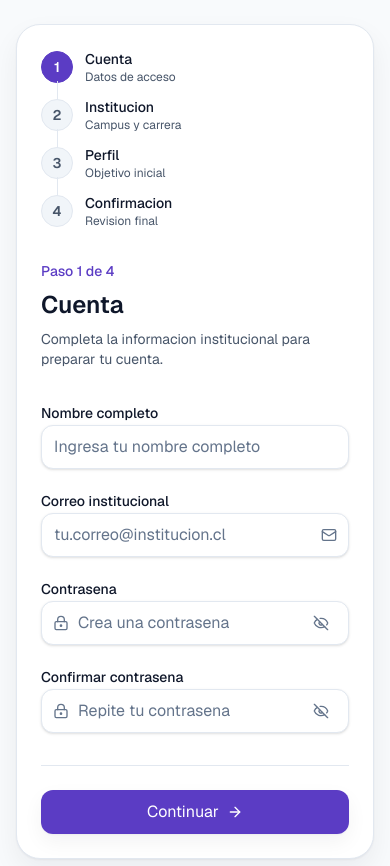
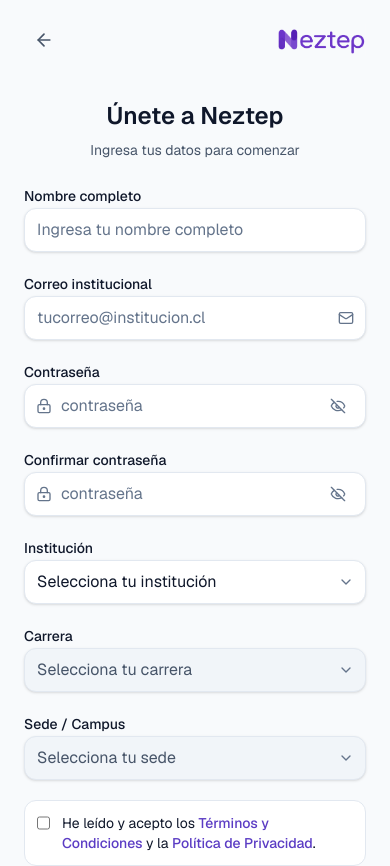
Before and after one commit to Karenartc/neztep, a Next.js app: page /register in a window 390 px wide. Shown: the top 866 px of the page. Built offline with nearby package versions, Linux system fonts and the light colour scheme.

Commit message:
refactor: modify register responsive, inputs and design

```diff
--- a/src/app/register/page.tsx
+++ b/src/app/register/page.tsx
@@ -1,20 +1,25 @@
 import type { Metadata } from "next";
+import { AuthShell } from "@/components/auth/auth-shell";
 import { RegisterForm } from "@/components/auth/register-form";
 
 export const metadata: Metadata = {
-  title: "Register | Neztep",
-  description: "Institutional registration interface for Neztep.",
+  title: "Registro",
+  description: "Crea tu cuenta institucional.",
 };
 
-/**
- * Renders the public multistep registration route without backend logic.
- */
 export default function RegisterPage() {
   return (
-    <main className="min-h-screen bg-background px-4 py-6 sm:px-6 lg:px-8">
-      <div className="mx-auto flex min-h-[calc(100vh-3rem)] max-w-6xl items-center justify-center">
+    <AuthShell
+      visualTitle="Crea tu cuenta"
+      visualSubtitle="Comienza tu camino digital como estudiante en tu institución."
+    >
+      <div className="w-full max-w-md space-y-6">
+        <div className="space-y-2 text-center">
+          <h1 className="text-2xl font-semibold text-text-primary">Únete a Neztep</h1>
+          <p className="text-sm text-text-secondary">Ingresa tus datos para comenzar</p>
+        </div>
         <RegisterForm />
       </div>
-    </main>
+    </AuthShell>
   );
 }
--- a/src/components/auth/register-form.tsx
+++ b/src/components/auth/register-form.tsx
@@ -1,25 +1,26 @@
 "use client";
 
+import Link from "next/link";
 import { useState } from "react";
-import { ArrowLeft, ArrowRight, CheckCircle2 } from "lucide-react";
-import { NeztepLogo } from "@/components/auth/neztep-logo";
-import {
-  AccountStep,
-  ConfirmationStep,
-  InstitutionStep,
-  ProfileStep,
-  type RegistrationDraft,
-} from "@/components/auth/register-step-fields";
+import { ArrowRight, Mail } from "lucide-react";
+import { PasswordInput } from "@/components/auth/password-input";
 import { Button } from "@/components/ui/button";
-import { Stepper, type StepperStep } from "@/components/ui/stepper";
+import { FormField } from "@/components/ui/form-field";
+import { Input } from "@/components/ui/input";
+import { Select } from "@/components/ui/select";
 import { institutions } from "@/lib/mock/institutions";
+import { cn } from "@/lib/utils";
 
-const steps: StepperStep[] = [
-  { id: "account", title: "Cuenta", description: "Datos de acceso" },
-  { id: "institution", title: "Institucion", description: "Campus y carrera" },
-  { id: "profile", title: "Perfil", description: "Objetivo inicial" },
-  { id: "confirmation", title: "Confirmacion", description: "Revision final" },
-];
+interface RegistrationDraft {
+  fullName: string;
+  email: string;
+  password: string;
+  confirmPassword: string;
+  institutionId: string;
+  career: string;
+  campus: string;
+  acceptTerms: boolean;
+}
 
 const initialDraft: RegistrationDraft = {
   fullName: "",
@@ -27,190 +28,173 @@
   password: "",
   confirmPassword: "",
   institutionId: "",
+  career: "",
   campus: "",
-  career: "",
-  academicLevel: "",
-  entryYear: "",
-  onboardingGoal: "",
-  receiveUpdates: true,
   acceptTerms: false,
 };
 
-/**
- * Renders the UI-only multistep registration form for institutional users.
- */
 export function RegisterForm() {
-  const [currentStep, setCurrentStep] = useState(1);
   const [draft, setDraft] = useState<RegistrationDraft>(initialDraft);
+
   const selectedInstitution = institutions.find(
-    (institution) => institution.institutionId === draft.institutionId,
+    (inst) => inst.institutionId === draft.institutionId,
   );
   const campusOptions = toOptions(selectedInstitution?.campuses ?? []);
   const careerOptions = toOptions(selectedInstitution?.careers ?? []);
-  const institutionOptions = institutions.map((institution) => ({
-    value: institution.institutionId,
-    label: institution.name,
+  const institutionOptions = institutions.map((inst) => ({
+    value: inst.institutionId,
+    label: inst.name,
   }));
 
-  function updateField<Key extends keyof RegistrationDraft>(
-    field: Key,
-    value: RegistrationDraft[Key],
+  const passwordError =
+    draft.confirmPassword && draft.password !== draft.confirmPassword
+      ? "Las contraseñas deben coincidir."
+      : undefined;
+
+  const canSubmit =
+    draft.acceptTerms &&
+    !passwordError &&
+    draft.fullName.length > 0 &&
+    draft.email.length > 0 &&
+    draft.password.length > 0;
+
+  function updateField<K extends keyof RegistrationDraft>(
+    field: K,
+    value: RegistrationDraft[K],
   ) {
-    setDraft((current) => resetDependentFields({ ...current, [field]: value }, field));
+    setDraft((prev) => {
+      const next = { ...prev, [field]: value };
+      if (field === "institutionId") {
+        next.career = "";
+        next.campus = "";
+      }
+      return next;
+    });
   }
 
   return (
-    <section className="w-full max-w-5xl overflow-hidden rounded-xl border border-border bg-surface shadow-soft">
-      <div className="grid lg:grid-cols-[18rem_1fr]">
-        <RegisterSidebar />
-        <form
-          className="space-y-8 p-6 sm:p-8 lg:p-10"
-          onSubmit={(event) => event.preventDefault()}
-        >
-          <Stepper currentStep={currentStep} steps={steps} />
-          <div className="space-y-2">
-            <p className="text-sm font-medium text-primary">
-              Paso {currentStep} de {steps.length}
-            </p>
-            <h1 className="text-2xl font-semibold text-text-primary">
-              {steps[currentStep - 1].title}
-            </h1>
-            <p className="text-sm text-text-secondary">
-              Completa la informacion institucional para preparar tu cuenta.
-            </p>
-          </div>
-          <StepContent
-            campusOptions={campusOptions}
-            careerOptions={careerOptions}
-            currentStep={currentStep}
-            draft={draft}
-            institutionName={selectedInstitution?.name ?? ""}
-            institutionOptions={institutionOptions}
-            onChange={updateField}
+    <form className="space-y-5" onSubmit={(e) => e.preventDefault()}>
+      <FormField id="fullName" label="Nombre completo">
+        <Input
+          id="fullName"
+          onChange={(e) => updateField("fullName", e.target.value)}
+          placeholder="Ingresa tu nombre completo"
+          value={draft.fullName}
+        />
+      </FormField>
+
+      <FormField id="email" label="Correo institucional">
+        <div className="relative">
+          <Input
+            className="pe-9"
+            id="email"
+            onChange={(e) => updateField("email", e.target.value)}
+            placeholder="tucorreo@institucion.cl"
+            type="email"
+            value={draft.email}
           />
-          <RegisterActions
-            canComplete={draft.acceptTerms}
-            currentStep={currentStep}
-            onBack={() => setCurrentStep((step) => Math.max(1, step - 1))}
-            onNext={() => setCurrentStep((step) => Math.min(steps.length, step + 1))}
+          <Mail
+            aria-hidden="true"
+            className="absolute right-3 top-1/2 h-4 w-4 -translate-y-1/2 text-muted-foreground"
           />
-        </form>
+        </div>
+      </FormField>
+
+      <div className="grid gap-5 sm:grid-cols-2">
+        <FormField id="password" label="Contraseña">
+          <PasswordInput
+            id="password"
+            onChange={(e) => updateField("password", e.target.value)}
+            placeholder="contraseña"
+            value={draft.password}
+          />
+        </FormField>
+        <FormField error={passwordError} id="confirmPassword" label="Confirmar contraseña">
+          <PasswordInput
+            error={Boolean(passwordError)}
+            id="confirmPassword"
+            onChange={(e) => updateField("confirmPassword", e.target.value)}
+            placeholder="contraseña"
+            value={draft.confirmPassword}
+          />
+        </FormField>
       </div>
-    </section>
+
+      <FormField id="institutionId" label="Institución">
+        <Select
+          id="institutionId"
+          onChange={(e) => updateField("institutionId", e.target.value)}
+          options={institutionOptions}
+          placeholder="Selecciona tu institución"
+          value={draft.institutionId}
+        />
+      </FormField>
+
+      <div className="grid gap-5 sm:grid-cols-2">
+        <FormField id="career" label="Carrera">
+          <Select
+            disabled={!draft.institutionId}
+            id="career"
+            onChange={(e) => updateField("career", e.target.value)}
+            options={careerOptions}
+            placeholder="Selecciona tu carrera"
+            value={draft.career}
+          />
+        </FormField>
+        <FormField id="campus" label="Sede / Campus">
+          <Select
+            disabled={!draft.institutionId}
+            id="campus"
+            onChange={(e) => updateField("campus", e.target.value)}
+            options={campusOptions}
+            placeholder="Selecciona tu sede"
+            value={draft.campus}
+          />
+        </FormField>
+      </div>
+
+      <label
+        className={cn(
+          "flex min-h-11 cursor-pointer items-start gap-3 rounded-md border border-border bg-surface p-3 text-sm text-text-primary",
+          "focus-within:outline focus-within:outline-3 focus-within:outline-offset-2 focus-within:outline-ring",
+        )}
+        htmlFor="acceptTerms"
+      >
+        <input
+          checked={draft.acceptTerms}
+          className="mt-0.5 h-4 w-4 accent-primary"
+          id="acceptTerms"
+          onChange={(e) => updateField("acceptTerms", e.target.checked)}
+          required
+          type="checkbox"
+        />
+        <span>
+          He leído y acepto los{" "}
+          <Link className="font-medium text-primary hover:underline" href="#">
+            Términos y Condiciones
+          </Link>{" "}
+          y la{" "}
+          <Link className="font-medium text-primary hover:underline" href="#">
+            Política de Privacidad
+          </Link>
+          .
+        </span>
+      </label>
+
+      <Button className="w-full" disabled={!canSubmit} type="button">
+        Crear cuenta
+      </Button>
+
+      <p className="text-center text-sm text-text-secondary">
+        ¿Ya tienes cuenta?{" "}
+        <Link className="font-semibold text-primary hover:underline" href="/login">
+          Inicia sesión
+        </Link>
+      </p>
+    </form>
   );
 }
 
-interface StepContentProps {
-  campusOptions: { value: string; label: string }[];
-  careerOptions: { value: string; label: string }[];
-  currentStep: number;
-  draft: RegistrationDraft;
-  institutionName: string;
-  institutionOptions: { value: string; label: string }[];
-  onChange: <Key extends keyof RegistrationDraft>(
-    field: Key,
-    value: RegistrationDraft[Key],
-  ) => void;
+function toOptions(values: string[]) {
+  return values.map((v) => ({ value: v, label: v }));
 }
-
-function StepContent({
-  campusOptions,
-  careerOptions,
-  currentStep,
-  draft,
-  institutionName,
-  institutionOptions,
-  onChange,
-}: StepContentProps) {
-  if (currentStep === 1) {
-    return <AccountStep draft={draft} onChange={onChange} />;
-  }
-
-  if (currentStep === 2) {
-    return (
-      <InstitutionStep
-        campusOptions={campusOptions}
-        careerOptions={careerOptions}
-        draft={draft}
-        institutionOptions={institutionOptions}
-        onChange={onChange}
-      />
-    );
-  }
-
-  if (currentStep === 3) {
-    return <ProfileStep draft={draft} onChange={onChange} />;
-  }
-
-  return <ConfirmationStep draft={draft} institutionName={institutionName} />;
-}
-
-interface RegisterActionsProps {
-  canComplete: boolean;
-  currentStep: number;
-  onBack: () => void;
-  onNext: () => void;
-}
-
-function RegisterActions({
-  canComplete,
-  currentStep,
-  onBack,
-  onNext,
-}: RegisterActionsProps) {
-  const isFinalStep = currentStep === steps.length;
-
-  return (
-    <div className="flex flex-col-reverse gap-3 border-t border-border pt-6 sm:flex-row sm:justify-end">
-      {currentStep > 1 && (
-        <Button onClick={onBack} type="button" variant="secondary">
-          <ArrowLeft aria-hidden="true" className="h-4 w-4" />
-          Volver
-        </Button>
-      )}
-      <Button disabled={isFinalStep && !canComplete} onClick={onNext} type="button">
-        {isFinalStep ? "Completar registro" : "Continuar"}
-        {isFinalStep ? (
-          <CheckCircle2 aria-hidden="true" className="h-4 w-4" />
-        ) : (
-          <ArrowRight aria-hidden="true" className="h-4 w-4" />
-        )}
-      </Button>
-    </div>
-  );
-}
-
-function RegisterSidebar() {
-  return (
-    <aside className="hidden border-r border-border bg-muted p-8 lg:flex lg:flex-col lg:justify-between">
-      <div className="space-y-10">
-        <NeztepLogo />
-        <div className="space-y-3">
-          <h2 className="text-2xl font-semibold text-text-primary">Crea tu cuenta</h2>
-          <p className="text-sm leading-6 text-text-secondary">
-            Vincula tu perfil de estudiante con una institucion, campus y programa.
-          </p>
-        </div>
-      </div>
-      <div className="rounded-lg border border-border bg-surface p-4 text-sm text-text-secondary">
-        La cuenta queda preparada para guardarse como usuario tenant-scoped cuando
-        Firebase se implemente.
-      </div>
-    </aside>
-  );
-}
-
-function resetDependentFields<Key extends keyof RegistrationDraft>(
-  draft: RegistrationDraft,
-  field: Key,
-) {
-  if (field !== "institutionId") {
-    return draft;
-  }
-
-  return { ...draft, campus: "", career: "" };
-}
-
-function toOptions(values: string[]) {
-  return values.map((value) => ({ value, label: value }));
-}
--- a/src/components/auth/register-step-fields.tsx
+++ b/src/components/auth/register-step-fields.tsx
@@ -1,283 +1,10 @@
-import { Mail } from "lucide-react";
-import { Card, CardContent, CardHeader, CardTitle } from "@/components/ui/card";
-import { FormField } from "@/components/ui/form-field";
-import { Input } from "@/components/ui/input";
-import { Select, type SelectOption } from "@/components/ui/select";
-import { PasswordInput } from "@/components/auth/password-input";
-import { cn } from "@/lib/utils";
-
 export interface RegistrationDraft {
   fullName: string;
   email: string;
   password: string;
   confirmPassword: string;
   institutionId: string;
+  career: string;
   campus: string;
-  career: string;
-  academicLevel: string;
-  entryYear: string;
-  onboardingGoal: string;
-  receiveUpdates: boolean;
   acceptTerms: boolean;
 }
-
-export interface RegistrationFieldProps {
-  draft: RegistrationDraft;
-  onChange: <Key extends keyof RegistrationDraft>(
-    field: Key,
-    value: RegistrationDraft[Key],
-  ) => void;
-}
-
-export interface InstitutionStepProps extends RegistrationFieldProps {
-  campusOptions: SelectOption[];
-  careerOptions: SelectOption[];
-  institutionOptions: SelectOption[];
-}
-
-export interface ConfirmationStepProps {
-  draft: RegistrationDraft;
-  institutionName: string;
-}
-
-const academicLevelOptions = [
-  { value: "first-year", label: "Primer ano" },
-  { value: "second-year", label: "Segundo ano" },
-  { value: "third-year", label: "Tercer ano" },
-  { value: "advanced", label: "Curso avanzado" },
-];
-
-const entryYearOptions = ["2026", "2025", "2024", "2023"].map((year) => ({
-  value: year,
-  label: year,
-}));
-
-const onboardingGoalOptions = [
-  { value: "orientation", label: "Conocer procesos institucionales" },
-  { value: "campus", label: "Ubicar salas y servicios del campus" },
-  { value: "support", label: "Encontrar apoyo academico y administrativo" },
-  { value: "planning", label: "Organizar mi inicio de semestre" },
-];
-
-/**
- * Renders the personal account fields used by the user document.
- */
-export function AccountStep({ draft, onChange }: RegistrationFieldProps) {
-  const passwordError =
-    draft.confirmPassword && draft.password !== draft.confirmPassword
-      ? "Las contrasenas deben coincidir."
-      : undefined;
-
-  return (
-    <div className="grid gap-5 md:grid-cols-2">
-      <FormField id="fullName" label="Nombre completo">
-        <Input
-          id="fullName"
-          onChange={(event) => onChange("fullName", event.target.value)}
-          placeholder="Ingresa tu nombre completo"
-          value={draft.fullName}
-        />
-      </FormField>
-      <FormField id="email" label="Correo institucional">
-        <div className="relative">
-          <Input
-            className="pe-9"
-            id="email"
-            onChange={(event) => onChange("email", event.target.value)}
-            placeholder="tu.correo@institucion.cl"
-            type="email"
-            value={draft.email}
-          />
-          <Mail
-            aria-hidden="true"
-            className="absolute right-3 top-1/2 h-4 w-4 -translate-y-1/2 text-muted-foreground"
-          />
-        </div>
-      </FormField>
-      <FormField id="password" label="Contrasena">
-        <PasswordInput
-          id="password"
-          onChange={(event) => onChange("password", event.target.value)}
-          placeholder="Crea una contrasena"
-          value={draft.password}
-        />
-      </FormField>
-      <FormField error={passwordError} id="confirmPassword" label="Confirmar contrasena">
-        <PasswordInput
-          error={Boolean(passwordError)}
-          id="confirmPassword"
-          onChange={(event) => onChange("confirmPassword", event.target.value)}
-          placeholder="Repite tu contrasena"
-          value={draft.confirmPassword}
-        />
-      </FormField>
-    </div>
-  );
-}
-
-/**
- * Renders institution, campus, and academic program selectors.
- */
-export function InstitutionStep({
-  campusOptions,
-  careerOptions,
-  draft,
-  institutionOptions,
-  onChange,
-}: InstitutionStepProps) {
-  return (
-    <div className="grid gap-5 md:grid-cols-2">
-      <FormField id="institutionId" label="Institucion">
-        <Select
-          id="institutionId"
-          onChange={(event) => onChange("institutionId", event.target.value)}
-          options={institutionOptions}
-          placeholder="Selecciona tu institucion"
-          value={draft.institutionId}
-        />
-      </FormField>
-      <FormField id="campus" label="Campus">
-        <Select
-          disabled={!draft.institutionId}
-          id="campus"
-          onChange={(event) => onChange("campus", event.target.value)}
-          options={campusOptions}
-          placeholder="Selecciona tu campus"
-          value={draft.campus}
-        />
-      </FormField>
-      <FormField className="md:col-span-2" id="career" label="Carrera o programa">
-        <Select
-          disabled={!draft.institutionId}
-          id="career"
-          onChange={(event) => onChange("career", event.target.value)}
-          options={careerOptions}
-          placeholder="Selecciona tu carrera"
-          value={draft.career}
-        />
-      </FormField>
-    </div>
-  );
-}
-
-/**
- * Renders profile preferences connected to onboarding progress setup.
- */
-export function ProfileStep({ draft, onChange }: RegistrationFieldProps) {
-  return (
-    <div className="grid gap-5 md:grid-cols-2">
-      <FormField id="academicLevel" label="Nivel academico">
-        <Select
-          id="academicLevel"
-          onChange={(event) => onChange("academicLevel", event.target.value)}
-          options={academicLevelOptions}
-          placeholder="Selecciona tu nivel"
-          value={draft.academicLevel}
-        />
-      </FormField>
-      <FormField id="entryYear" label="Ano de ingreso">
-        <Select
-          id="entryYear"
-          onChange={(event) => onChange("entryYear", event.target.value)}
-          options={entryYearOptions}
-          placeholder="Selecciona el ano"
-          value={draft.entryYear}
-        />
-      </FormField>
-      <FormField className="md:col-span-2" id="onboardingGoal" label="Objetivo principal">
-        <Select
-          id="onboardingGoal"
-          onChange={(event) => onChange("onboardingGoal", event.target.value)}
-          options={onboardingGoalOptions}
-          placeholder="Selecciona tu objetivo de onboarding"
-          value={draft.onboardingGoal}
-        />
-      </FormField>
-      <div className="grid gap-3 md:col-span-2">
-        <CheckboxControl
-          checked={draft.receiveUpdates}
-          id="receiveUpdates"
-          label="Recibir actualizaciones institucionales relevantes"
-          onChange={(checked) => onChange("receiveUpdates", checked)}
-        />
-        <CheckboxControl
-          checked={draft.acceptTerms}
-          id="acceptTerms"
-          label="Acepto los terminos y la politica de privacidad"
-          onChange={(checked) => onChange("acceptTerms", checked)}
-          required
-        />
-      </div>
-    </div>
-  );
-}
-
-/**
- * Renders the final registration summary before the UI-only completion CTA.
- */
-export function ConfirmationStep({ draft, institutionName }: ConfirmationStepProps) {
-  const rows = [
-    ["Nombre", draft.fullName || "Pendiente"],
-    ["Correo", draft.email || "Pendiente"],
-    ["Institucion", institutionName || "Pendiente"],
-    ["Campus", draft.campus || "Pendiente"],
-    ["Carrera", draft.career || "Pendiente"],
-    ["Rol inicial", "student"],
-    ["Primer ingreso", "true"],
-  ];
-
-  return (
-    <Card elevated={false}>
-      <CardHeader>
-        <CardTitle>Resumen de registro</CardTitle>
-      </CardHeader>
-      <CardContent className="grid gap-3">
-        {rows.map(([label, value]) => (
-          <div
-            className="flex flex-col gap-1 rounded-md border border-border bg-muted p-3 sm:flex-row sm:items-center sm:justify-between"
-            key={label}
-          >
-            <span className="text-sm text-text-secondary">{label}</span>
-            <span className="text-sm font-medium text-text-primary">{value}</span>
-          </div>
-        ))}
-      </CardContent>
-    </Card>
-  );
-}
-
-interface CheckboxControlProps {
-  checked: boolean;
-  id: string;
-  label: string;
-  onChange: (checked: boolean) => void;
-  required?: boolean;
-}
-
-function CheckboxControl({
-  checked,
-  id,
-  label,
-  onChange,
-  required = false,
-}: CheckboxControlProps) {
-  return (
-    <label
-      className={cn(
-        "flex min-h-11 cursor-pointer items-start gap-3 rounded-md border border-border bg-surface p-3 text-sm text-text-primary",
-        "focus-within:outline focus-within:outline-3 focus-within:outline-offset-2 focus-within:outline-ring",
-      )}
-      htmlFor={id}
-    >
-      <input
-        checked={checked}
-        className="mt-0.5 h-4 w-4 accent-primary"
-        id={id}
-        onChange={(event) => onChange(event.target.checked)}
-        required={required}
-        type="checkbox"
-      />
-      <span>{label}</span>
-    </label>
-  );
-}
```
